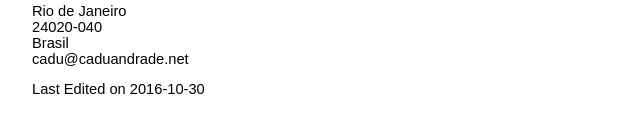
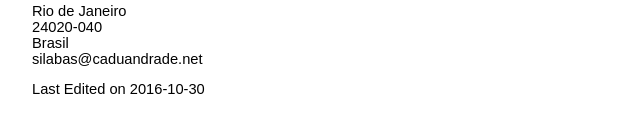
Before and after one commit to caduandrade/silabas, a plain HTML site: page index.html in a window 1280 px wide. Shown: the part 3147-3280 px from the top of the page, 72-712 px from the left. Drawn offline with Linux system fonts and the light colour scheme.

Commit message:
Update index.html

```diff
--- a/index.html
+++ b/index.html
@@ -177,7 +177,7 @@
 <p class=""><span>Rio de Janeiro</span></p>
 <p class=""><span>24020-040</span></p>
 <p class=""><span>Brasil</span></p>
-<p class=""><span>cadu@caduandrade.net</span></p>
+<p class=""><span>silabas@caduandrade.net</span></p>
 <p class="c4"><span></span></p>
 <p class=""><span>Last Edited on 2016-10-30</span></p></body>
 </html>
```
